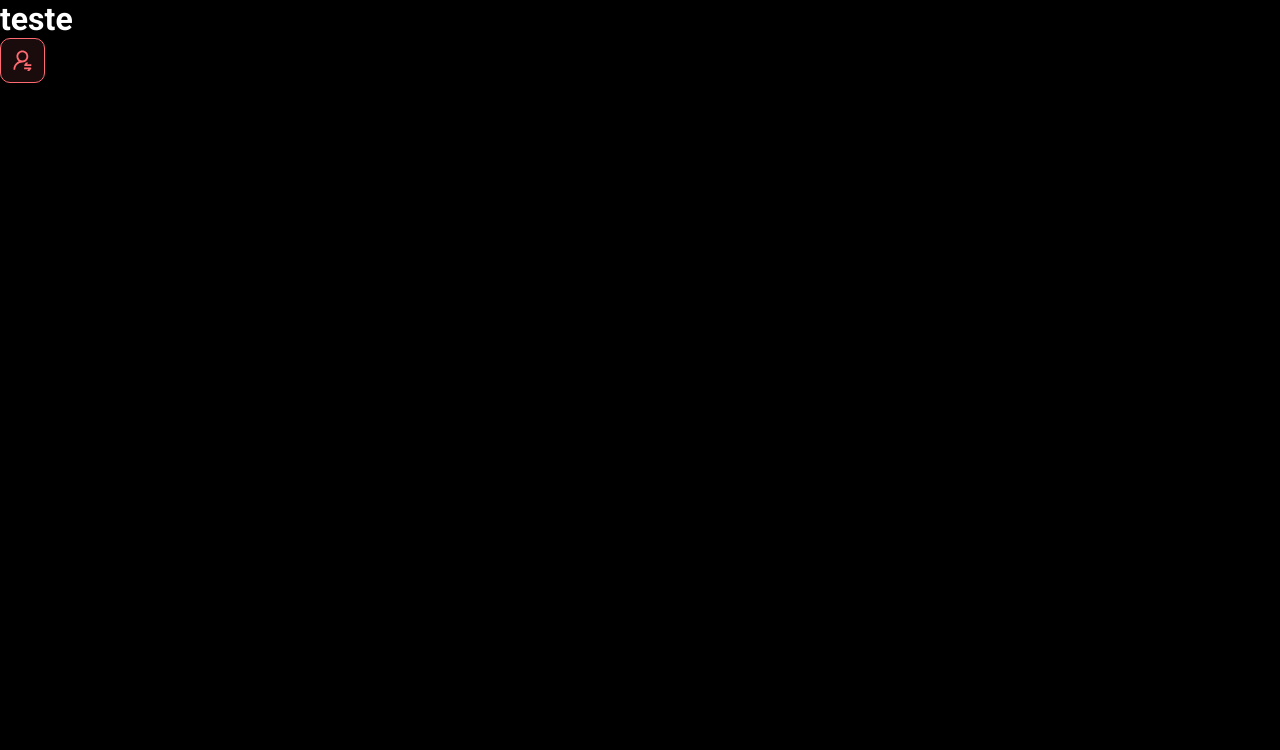
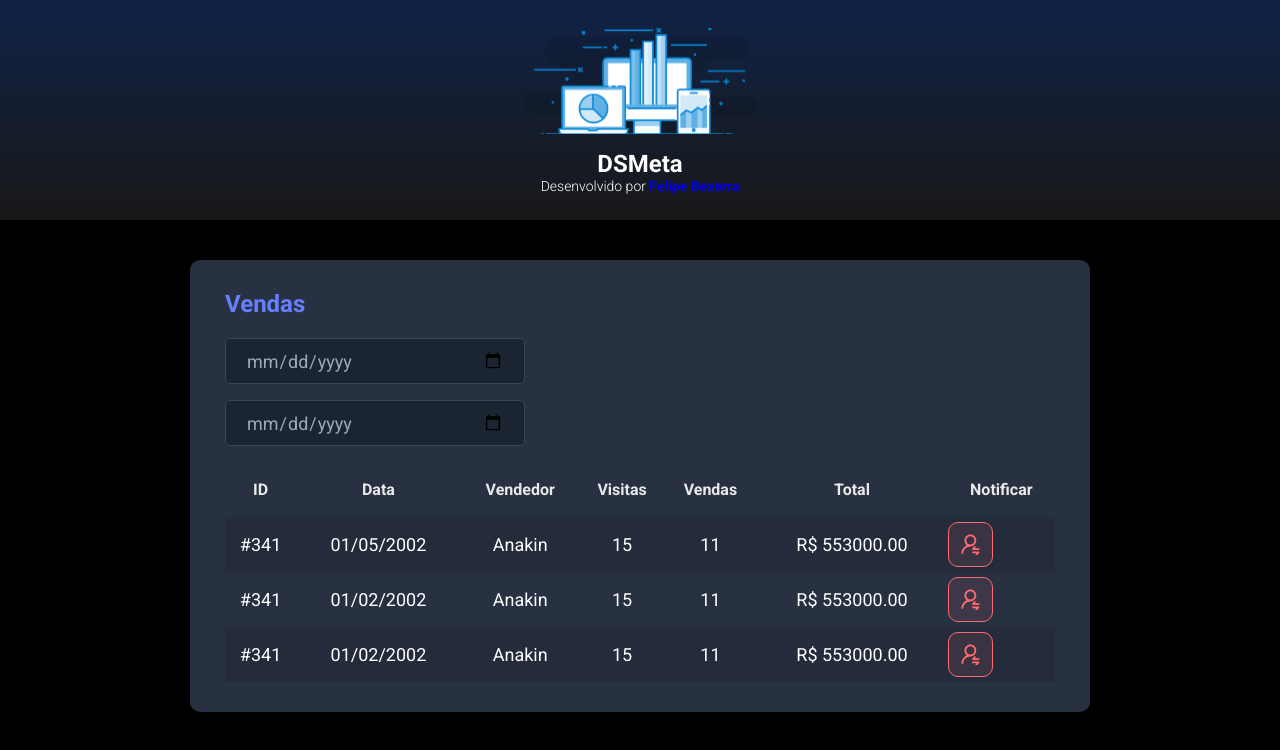
Before and after one commit to bzr-lipe/projetoSpring-React, a React (Vite) app in the folder frontend/: page / in a window 1280 px wide. Shown: the top 750 px of the page. Built offline with nearby package versions, Linux system fonts and the light colour scheme.

Commit message:
Other Components

```diff
--- a/frontend/src/App.tsx
+++ b/frontend/src/App.tsx
@@ -1,10 +1,19 @@
 import NotificationButton from "./components/NotificationButton"
+import Header from "./components/Header"
+import SalesCard from "./components/SalesCard"
+
 
 function App() {
-return (
-  <>
-    <h1>teste</h1>
-    <NotificationButton/>
+  return (
+    <>
+      <Header />
+      <main>
+        <section id="sales">
+          <div className="dsmeta-container">
+          <SalesCard/>
+          </div>
+        </section>
+      </main>
     </>
   )
 
--- /dev/null
+++ b/frontend/src/components/Header/index.tsx
@@ -0,0 +1,19 @@
+import logo from '../../assets/img/image 1.svg'
+
+import './styles.css'
+
+function Header() {
+    return (
+        <header>
+        <div className="dsmeta-logo-container ">
+            <img src={logo} alt="Logo empresa"/>
+            <h1>DSMeta</h1>
+            <p>
+                Desenvolvido por <a href="https://github.com/bzr-lipe" target="_blank" className="text-light">Felipe Bezerra</a>
+            </p>
+        </div>
+    </header>
+    )
+}
+
+export default Header
--- /dev/null
+++ b/frontend/src/components/Header/styles.css
@@ -0,0 +1,35 @@
+.header {
+    height: 220px;
+    display: flex;
+    align-items: center;
+}
+
+.dsmeta-logo-container {
+    color:var(--white);
+    height: 220px;
+    display: flex;
+    flex-direction: column;
+    align-items: center;
+    background: linear-gradient(180deg, #102347 0%, #181818 100%);
+}
+
+.dsmeta-logo-container a {
+    text-decoration: none;
+    font-weight: 600;
+}
+
+.dsmeta-logo-container img {
+    width: 235px;
+    margin: 28px 0 0 0;
+}
+
+.dsmeta-logo-container h1 {
+    margin: 15px 0 0 0;
+    font-size: 24px;
+}
+
+.dsmeta-logo-container p {
+    font-size: 14px;
+    margin: 0 0 28px 0;
+    font-weight: 300;
+}
--- /dev/null
+++ b/frontend/src/components/SalesCard/index.tsx
@@ -0,0 +1,73 @@
+import NotificationButton from '../NotificationButton'
+
+import './styles.css'
+
+function SalesCard() {
+    return (
+        <div className="bg-card">
+            <h2>Vendas</h2>
+            <div id="forms">
+                <div className="dsmeta-form-control-container">
+                    <input className="dsmeta-form-control" type="date"/>
+                </div>
+                <div className="dsmeta-form-control-container">
+                    <input className="dsmeta-form-control" type="date"/>
+                </div>
+            </div>
+            <div>
+                <div>
+                    <table className="dsmeta-sales-table">
+                        <thead>
+                            <tr>
+                                <th className="show992">ID</th>
+                                <th className="show576">Data</th>
+                                <th>Vendedor</th>
+                                <th className="show992">Visitas</th>
+                                <th className="show992">Vendas</th>
+                                <th>Total</th>
+                                <th>Notificar</th>
+                            </tr>
+                        </thead>
+                        <tbody>
+                            <tr>
+                                <td className="show992">#341</td>
+                                <td className="show576">01/05/2002</td>
+                                <td>Anakin</td>
+                                <td className="show992">15</td>
+                                <td className="show992">11</td>
+                                <td>R$ 553000.00</td>
+                                <td>
+                                    <NotificationButton/>
+                                </td>
+                            </tr>
+                            <tr>
+                                <td className="show992">#341</td>
+                                <td className="show576">01/02/2002</td>
+                                <td>Anakin</td>
+                                <td className="show992">15</td>
+                                <td className="show992">11</td>
+                                <td>R$ 553000.00</td>
+                                <td>
+                                    <NotificationButton/>
+                                </td>
+                            </tr>
+                            <tr>
+                                <td className="show992">#341</td>
+                                <td className="show576">01/02/2002</td>
+                                <td>Anakin</td>
+                                <td className="show992">15</td>
+                                <td className="show992">11</td>
+                                <td>R$ 553000.00</td>
+                                <td>
+                                   <NotificationButton/>
+                                </td>
+                            </tr>
+                        </tbody>
+                    </table>
+                </div>
+            </div>
+        </div>
+    )
+}
+
+export default SalesCard
--- /dev/null
+++ b/frontend/src/components/SalesCard/styles.css
@@ -0,0 +1,124 @@
+.bg-card {
+    background-color: var(--bg-card);
+    border-radius: 10px;
+    color: var(--white);
+    padding: 30px 10px;
+}
+
+.bg-card h2 {
+    font-size: 24px;
+    font-weight: 700;
+    color:var(--font-roxo);
+    margin-bottom: 20px;
+}
+
+.dsmeta-form-control {
+    width: 100%;
+    height: 46px;
+    border: 1px solid var(--cor-second);
+    background-color: var(--cor-third);
+    color: var(--cor-texto);
+    border-radius: 5px;
+    padding: 0 20px;
+    font-size: 18px;
+}
+
+.dsmeta-form-control-container {
+    margin-bottom: 16px;
+}
+
+#sales {
+    background-color: var(--black);
+    padding: 40px 10px;
+}
+
+.dsmeta-sales-table {
+    width: 100%;
+    border-spacing: 0;
+}
+
+.dsmeta-sales-table thead{
+    height: 55px;
+    background-color: var(--bg-card);
+    color: #E9E9E9;
+    font-size: 16px;
+    font-weight: 700 ;
+    text-align: center;
+}
+
+#forms {
+    max-width: 300px;
+}
+
+.dsmeta-sales-table tbody {
+    font-size: 14px;
+    font-weight: 400;
+    font-size: var(--body-text);
+    text-align: center;
+}
+
+.dsmeta-sales-table tbody tr {
+    height: 74px;
+    border-top: solid 1px #5F6E82;
+
+}
+
+.dsmeta-sales-table tbody tr:hover > td {
+    background-color: var(--cor-second);
+
+}
+
+.dsmeta-sales-table tbody tr:nth-child(odd) {
+    background-color: var(--tr-odd-color);
+}
+
+.dsmeta-red-btn-container {
+    display: flex;
+    justify-content: center;
+}
+
+.dsmeta-red-btn{
+    width: 45px;
+    height: 45px;
+    background: rgba(255, 107, 114, 0.1);
+    border: 1px solid #FF6B72;
+    border-radius: 10px;
+    cursor: pointer;
+    display: flex;
+    justify-content: center;
+    align-items: center;
+}
+
+.dsmeta-red-btn img{
+    width: 19px;
+}
+
+.show576 {
+    display: none;
+}
+
+.show992 {
+    display: none;
+}
+
+@media (min-width: 576px) {
+    .show576 {
+        display: table-cell;
+    }
+    .bg-card {
+        padding: 30px 35px;
+    }
+    .dsmeta-sales-table tbody tr {
+        height: 55px;
+    }
+    .dsmeta-sales-table tbody {
+        font-size: 18px;
+    }
+
+}
+
+@media (min-width: 992px) {
+    .show992 {
+        display: table-cell;
+    }
+}
--- a/frontend/src/index.css
+++ b/frontend/src/index.css
@@ -24,3 +24,14 @@
     background-color: var(--black);
     color: var(--white);
 }
+
+#sales {
+    background-color: var(--black);
+    padding: 40px 10px;
+}
+
+.dsmeta-container {
+    width: 100%;
+    max-width: 900px;
+    margin: 0 auto;
+}
```
Also changed, not shown: frontend/src/assets/img/image 1.svg (added).
